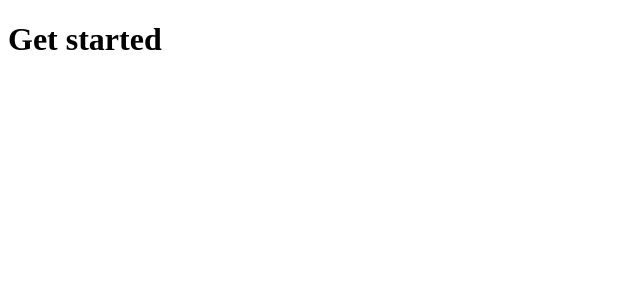
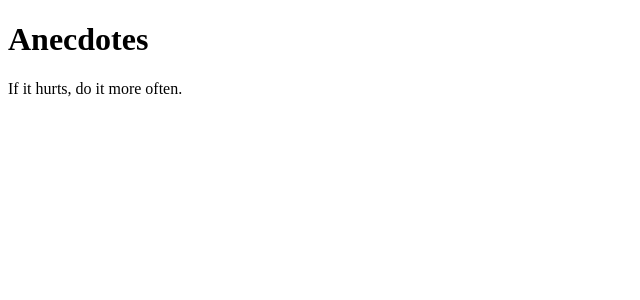
Before and after one commit to Santiagus/fullstackopen, a React (Vite) app in the folder part1/anecdotes/: page / in a window 1280 px wide. Shown: the top 300 px of the page, without its empty margins (0-640 px from the left). Built offline with nearby package versions, Linux system fonts and the light colour scheme.

Commit message:
feat(anecdotes): add anecdotes component to display random anecdotes

```diff
--- a/part1/anecdotes/src/App.jsx
+++ b/part1/anecdotes/src/App.jsx
@@ -1,15 +1,36 @@
 import { useState } from "react";
+
+const getRandomInt = (max) => {
+  return Math.floor(Math.random() * max);
+};
+
+const Annectode = ({ text, value }) => {
+  const anecdotes = [
+    "If it hurts, do it more often.",
+    "Adding manpower to a late software project makes it later!",
+    "The first 90 percent of the code accounts for the first 90 percent of the development time...The remaining 10 percent of the code accounts for the other 90 percent of the development time.",
+    "Any fool can write code that a computer can understand. Good programmers write code that humans can understand.",
+    "Premature optimization is the root of all evil.",
+    "Debugging is twice as hard as writing the code in the first place. Therefore, if you write the code as cleverly as possible, you are, by definition, not smart enough to debug it.",
+    "Programming without an extremely heavy use of console.log is same as if a doctor would refuse to use x-rays or blood tests when diagnosing patients.",
+    "The only way to go fast, is to go well.",
+  ];
+  console.log("anecdotes.length:", anecdotes.length);
+  console.log("Random index:", getRandomInt(anecdotes.length));
+  const [selected, setSelected] = useState(getRandomInt(anecdotes.length));
+
+  return (
+    <div>
+      <h1>Anecdotes</h1>
+      {anecdotes[selected]}
+    </div>
+  );
+};
 
 function App() {
   const [count, setCount] = useState(0);
 
-  return (
-    <>
-      <div>
-        <h1>Get started</h1>
-      </div>
-    </>
-  );
+  return <Annectode />;
 }
 
 export default App;
```
